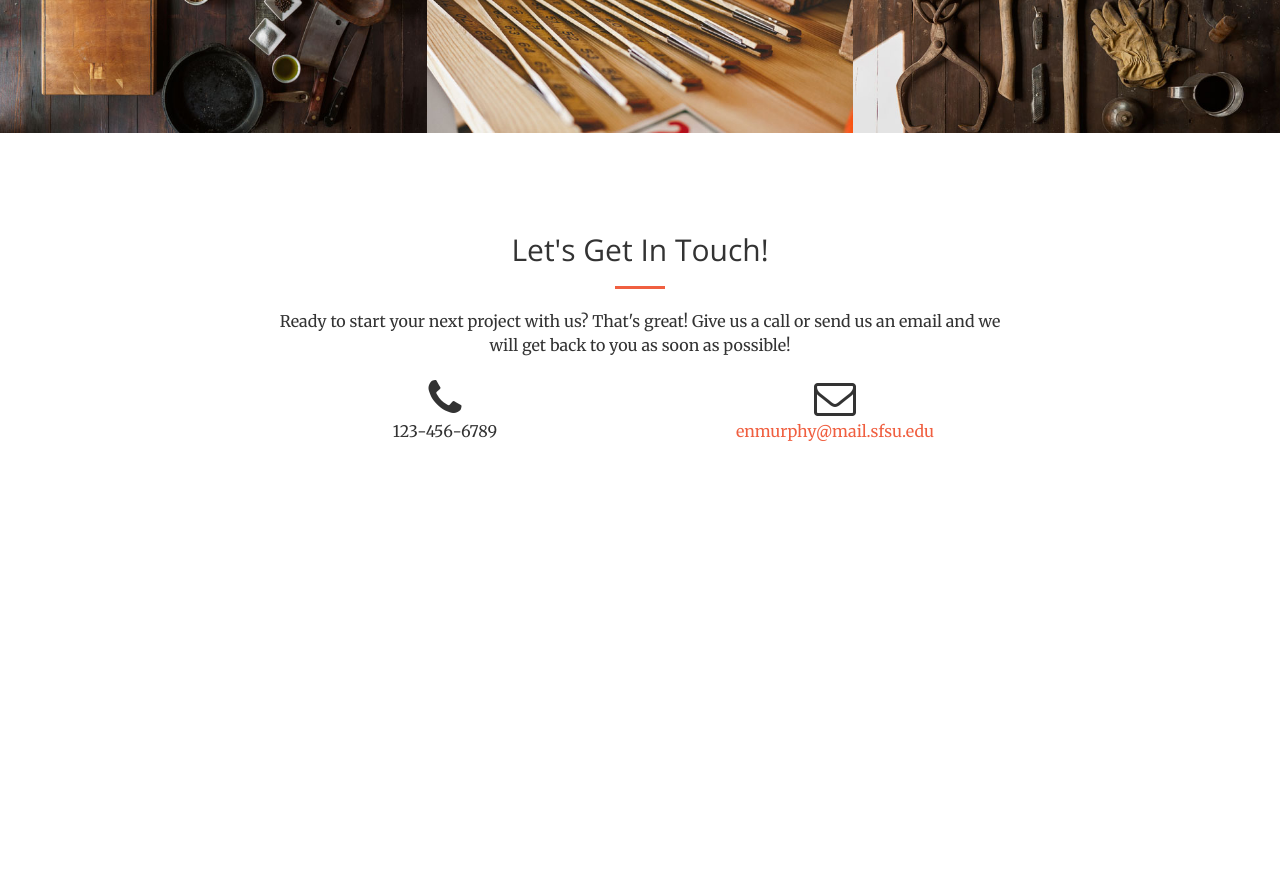
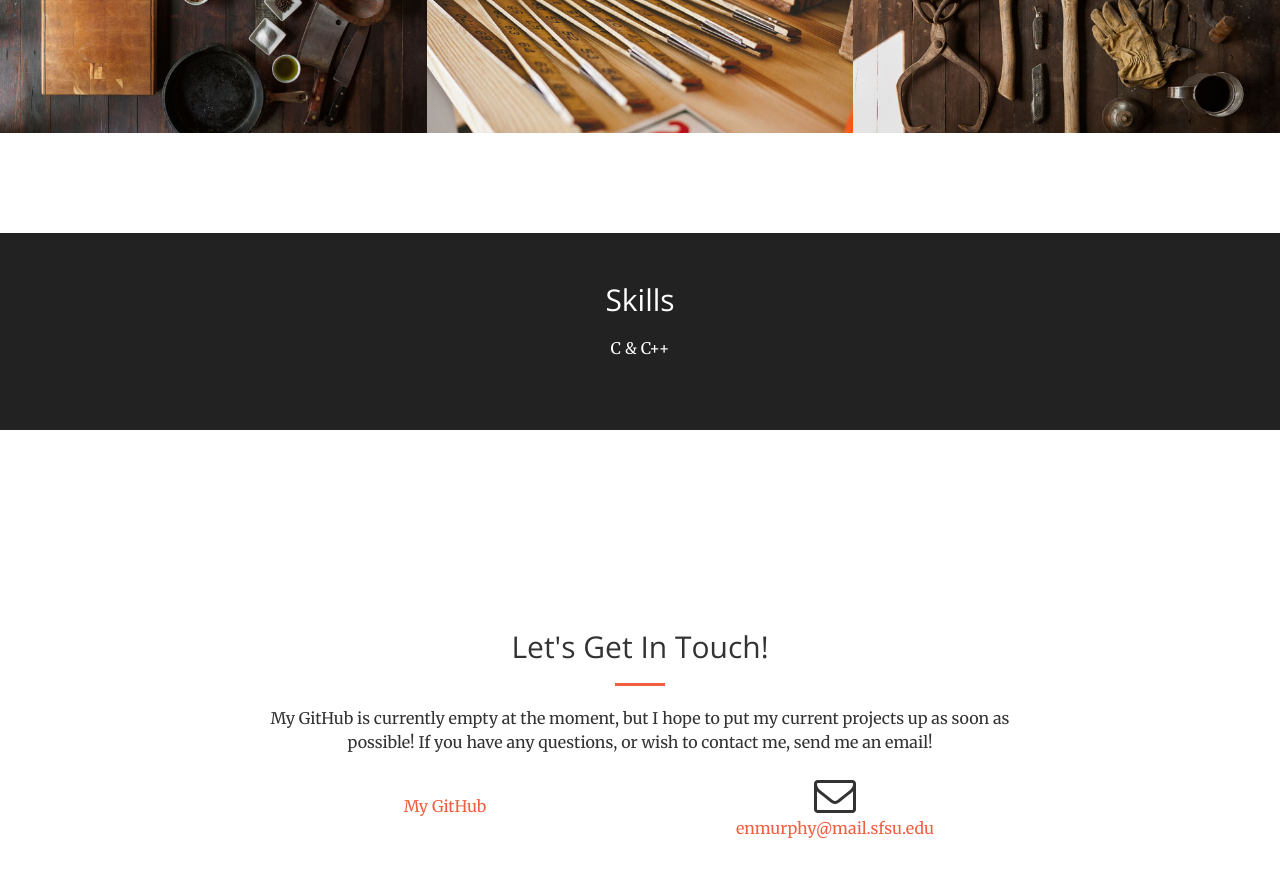
Before and after one commit to enmurphy/enmurphy.github.io, a website: page index.html in a window 1280 px wide. Shown: the part 1520-2397 px from the top of the page. Before the commit the page ends 2083 px from the top, so only its background shows below. Drawn offline with nearby package versions, Linux system fonts and the light colour scheme.

Commit message:
Added Skills
Testing to see if the skills page will show

```diff
--- a/index.html
+++ b/index.html
@@ -235,27 +235,28 @@
             </div>
         </div>
     </section>
-<!-- Download
-    <aside class="bg-dark">
-        <div class="container text-center">
-            <div class="call-to-action">
-                <h2>Free Download at Start Bootstrap!</h2>
-                <a href="http://startbootstrap.com/template-overviews/creative/" class="btn btn-default btn-xl sr-button">Download Now!</a>
+    <section id="skills">
+        <aside class="bg-dark">
+            <div class="container text-center">
+                <div class="call-to-action">
+                    <h2>Skills</h2>
+                    <p>C & C++</p>
+                </div>
             </div>
-        </div>
-    </aside>
--->
+        </aside>
+    </section>
     <section id="contact">
         <div class="container">
             <div class="row">
                 <div class="col-lg-8 col-lg-offset-2 text-center">
                     <h2 class="section-heading">Let's Get In Touch!</h2>
                     <hr class="primary">
-                    <p>Ready to start your next project with us? That's great! Give us a call or send us an email and we will get back to you as soon as possible!</p>
+                    <p>My GitHub is currently empty at the moment, but I hope to put my current projects up as soon as possible!
+                        If you have any questions, or wish to contact me, send me an email!</p>
                 </div>
                 <div class="col-lg-4 col-lg-offset-2 text-center">
-                    <i class="fa fa-phone fa-3x sr-contact"></i>
-                    <p>123-456-6789</p>
+                    <i class="glyphicon-console"></i>
+                    <p><a href="https://github.com/enmurphy">My GitHub</a></p>
                 </div>
                 <div class="col-lg-4 text-center">
                     <i class="fa fa-envelope-o fa-3x sr-contact"></i>
```
